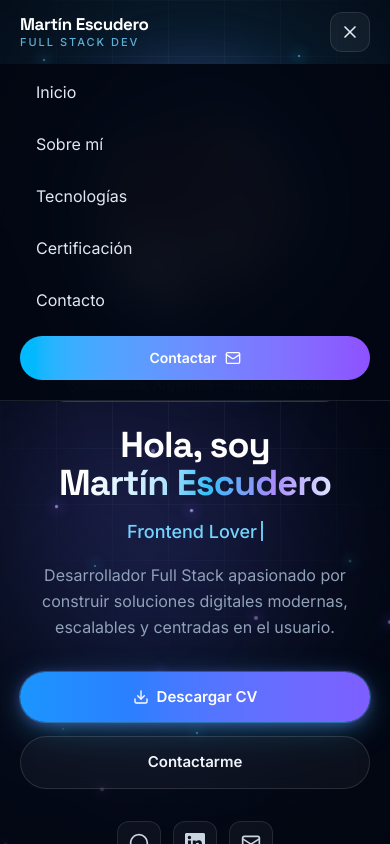
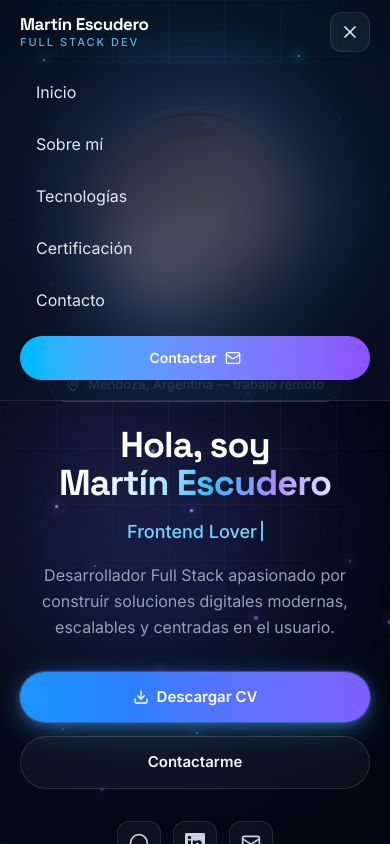
Before and after one commit to MartinEscudero13/PortFolio-Web-Martin, a React (Vite) app: page / in a window 390 px wide. Both pictures are taken after a click on the button 350 px from the left and 32 px from the top of the page. Shown: the top 844 px of the page. Built offline with nearby package versions, Linux system fonts and the light colour scheme.

Commit message:
perf: menu glass movil, viewport dinamico y composicion GPU

```diff
--- a/src/App.jsx
+++ b/src/App.jsx
@@ -42,7 +42,7 @@ export default function App() {
   }, []);
 
   return (
-    <div className="relative min-h-screen bg-[#030712] text-slate-100 antialiased">
+    <div className="relative min-h-dvh bg-[#030712] text-slate-100 antialiased">
       <AnimatePresence>{loading && <Preloader key="preloader" />}</AnimatePresence>
       <a
         href="#contenido"
--- a/src/components/Background.jsx
+++ b/src/components/Background.jsx
@@ -46,7 +46,7 @@ const MemoParticles = memo(Particles);
 export default function Background() {
   const reduce = useReducedMotion();
   return (
-    <div aria-hidden="true" className="pointer-events-none fixed inset-0 z-0">
+    <div aria-hidden="true" className="pointer-events-none fixed inset-0 z-0 transform-gpu">
       {/* Base */}
       <div className="absolute inset-0 bg-[#030712]" />
       {/* Grid tecnológico sutil */}
--- a/src/components/Certification.jsx
+++ b/src/components/Certification.jsx
@@ -51,7 +51,7 @@ export default function Certification() {
 
         <div className="mt-12 grid lg:grid-cols-2 gap-10 items-center max-w-6xl mx-auto">
           {/* Certificado */}
-          <motion.div style={{ y: yFloat }} className="relative">
+          <motion.div style={{ y: yFloat }} className="relative will-change-transform">
             <Reveal>
               <figure className="group relative rounded-3xl glass overflow-hidden card-glow">
                 <img
--- a/src/components/Navbar.jsx
+++ b/src/components/Navbar.jsx
@@ -82,7 +82,7 @@ export default function Navbar() {
           open ? "max-h-[540px] opacity-100" : "max-h-0 opacity-0"
         }`}
       >
-        <ul className="px-5 pb-5 pt-1 space-y-1 bg-[#030712]/95 backdrop-blur-xl border-b border-white/10">
+        <ul className="px-5 pb-5 pt-1 space-y-1 bg-[#0b1226]/60 backdrop-blur-2xl border-b border-white/10 shadow-[0_24px_48px_-16px_rgba(0,0,0,0.7)]">
           {LINKS.map((l) => (
             <li key={l.href}>
               <a
--- a/src/components/TechSection.jsx
+++ b/src/components/TechSection.jsx
@@ -28,7 +28,7 @@ export default function TechSection() {
       <div className="mx-auto max-w-7xl px-5 sm:px-8 grid lg:grid-cols-2 gap-12 items-center">
         {/* Panel de skills */}
         <div className="relative order-2 lg:order-1">
-          <motion.div style={{ y: yFloat }} className="relative rounded-3xl glass p-6 sm:p-8 overflow-hidden">
+          <motion.div style={{ y: yFloat }} className="relative rounded-3xl glass p-6 sm:p-8 overflow-hidden will-change-transform">
             <div className="absolute inset-0 bg-tech-grid opacity-60" aria-hidden="true" />
             <div className="absolute -top-24 left-1/3 w-72 h-72 rounded-full bg-sky-500/15 blur-3xl" aria-hidden="true" />
             <div className="relative">
--- a/src/index.css
+++ b/src/index.css
@@ -114,6 +114,13 @@ body {
   66% { transform: translate(-18px,14px) scale(.97); }
 }
 
+/* Render diferido de secciones fuera de pantalla (solo rendimiento,
+   sin ningún cambio visual) */
+main section {
+  content-visibility: auto;
+  contain-intrinsic-size: auto 800px;
+}
+
 /* Focus visibility for a11y */
 a:focus-visible, button:focus-visible {
   outline: 2px solid #38bdf8;
```
